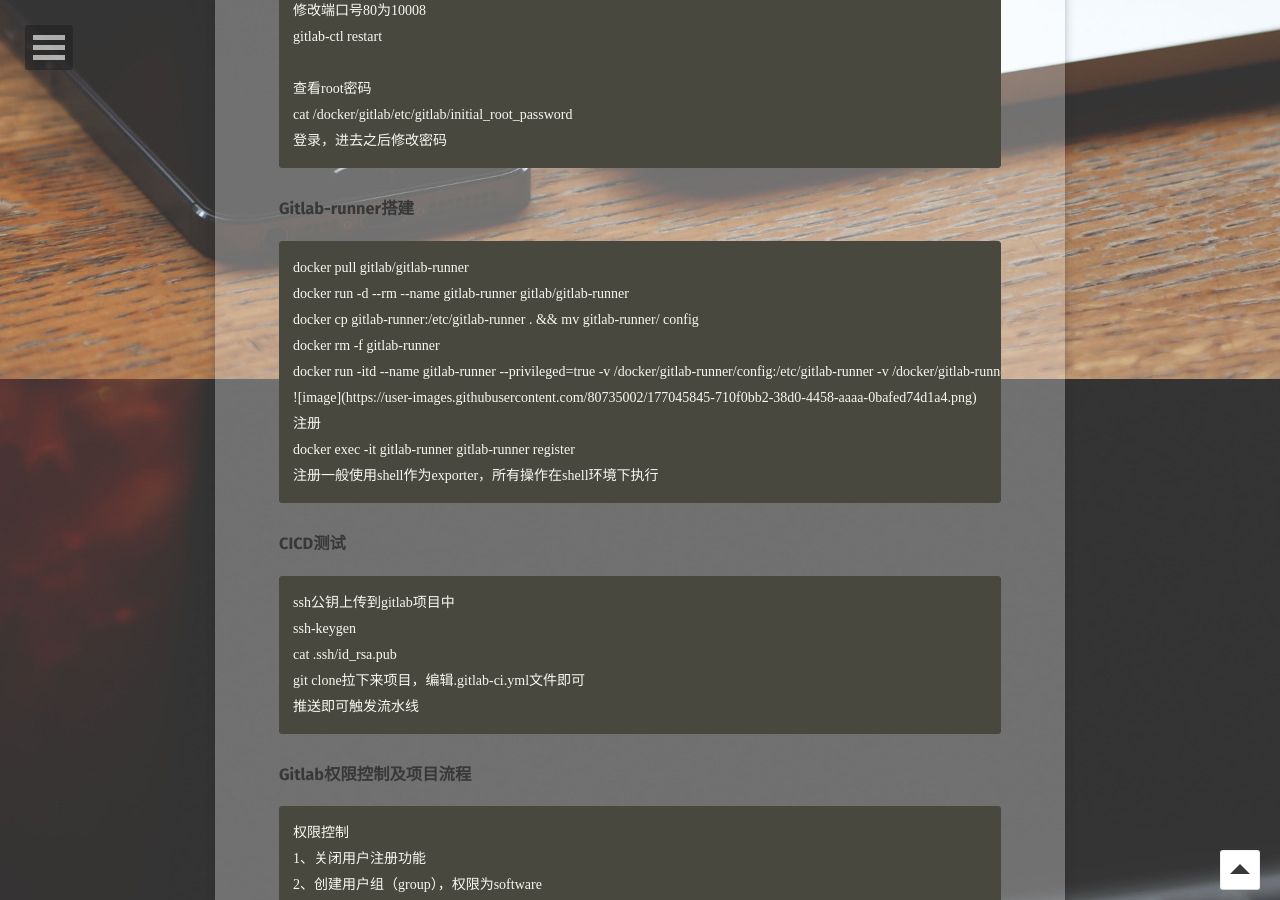
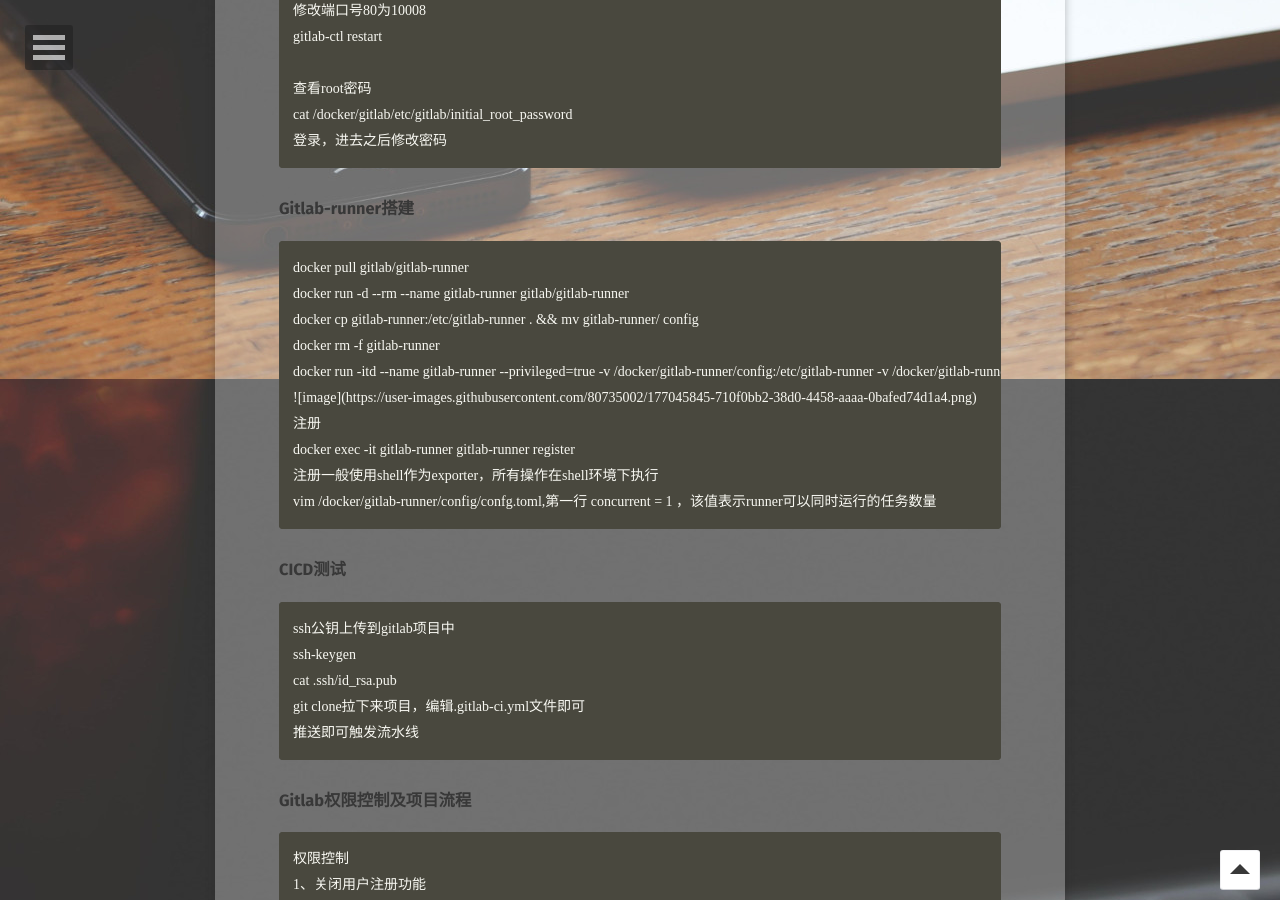
Before and after one commit to A17513081909/csz.github.io, a Jekyll site: the page built from _posts/2021-01-05-gitlab.md, in a window 1280 px wide and 900 px high, scrolled down 1991 px. Built offline with Jekyll 4.4.1, drawn with Linux system fonts in a browser that asks for light colours; some web fonts are replaced; some of the changed text lies outside the part shown.

Commit message:
Update 2021-01-05-gitlab.md

````diff
--- a/_posts/2021-01-05-gitlab.md
+++ b/_posts/2021-01-05-gitlab.md
@@ -84,6 +84,7 @@ docker run -itd --name gitlab-runner --privileged=true -v /docker/gitlab-runner/
 注册
 docker exec -it gitlab-runner gitlab-runner register
 注册一般使用shell作为exporter，所有操作在shell环境下执行
+vim /docker/gitlab-runner/config/confg.toml,第一行 concurrent = 1 ，该值表示runner可以同时运行的任务数量
 ```
 ### <span id='d'>CICD测试</span>
 ```
````
